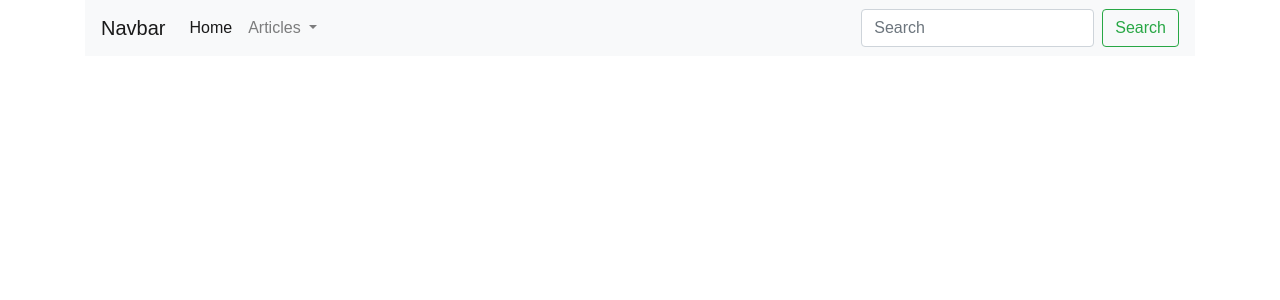
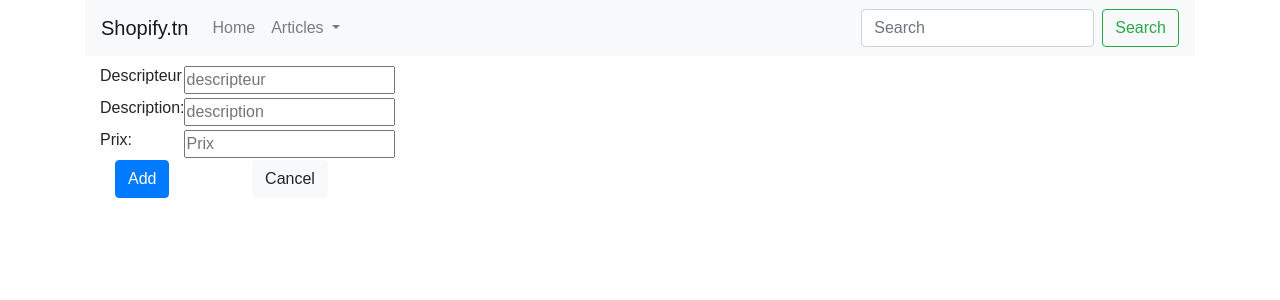
Before and after one commit to maxstain/Symfony-project, a Symfony app: template templates/ajout_article/index.html.twig in a window 1280 px wide. Shown: the top 300 px of the page. Run offline with Twig, Linux system fonts and the light colour scheme; the template is opened without the code that fills it, so the values that code supplies are empty; some libraries are stand-ins or nearby versions.

Commit message:
refactor: working on the add article

```diff
--- a/templates/ajout_article/index.html.twig
+++ b/templates/ajout_article/index.html.twig
@@ -11,5 +11,47 @@
 		<h1>
 			{{ controller_name }}
 		</h1>
+		<form class="form">
+			<table>
+				<tr>
+					<td>
+						<span>
+							<label>Descripteur</label>
+						</span>
+					</td>
+					<td>
+						<input type="text" placeholder="descripteur"/>
+					</td>
+				</tr>
+				<tr>
+					<td>
+						<span>
+							<label>Description:</label>
+						</span>
+					</td>
+					<td>
+						<input type="text" placeholder="description"/>
+					</td>
+				</tr>
+				<tr>
+					<td>
+						<span>
+							<label>Prix:</label>
+						</span>
+					</td>
+					<td>
+						<input type="text" placeholder="Prix"/>
+					</td>
+				</tr>
+				<tr class="text-center">
+					<td>
+						<input class="btn btn-primary" type="button" value="Add"/>
+					</td>
+					<td>
+						<input class="btn btn-light" type="button" value="Cancel"/>
+					</td>
+				</tr>
+			</table>
+		</form>
 	</div>
 {% endblock %}
--- a/templates/shared/_menu.html.twig
+++ b/templates/shared/_menu.html.twig
@@ -1,12 +1,12 @@
 <nav class="navbar navbar-expand-lg navbar-light bg-light">
-	<a class="navbar-brand" href="/">Navbar</a>
+	<a class="navbar-brand" href="/">Shopify.tn</a>
 	<button class="navbar-toggler" type="button" data-toggle="collapse" data-target="#navbarSupportedContent" aria-controls="navbarSupportedContent" aria-expanded="false" aria-label="Toggle navigation">
 		<span class="navbar-toggler-icon"></span>
 	</button>
 
 	<div class="collapse navbar-collapse" id="navbarSupportedContent">
 		<ul class="mr-auto navbar-nav">
-			<li class="nav-item active">
+			<li class="nav-item">
 				<a class="nav-link" href="/">Home
 					<span class="sr-only">(current)</span>
 				</a>
```
